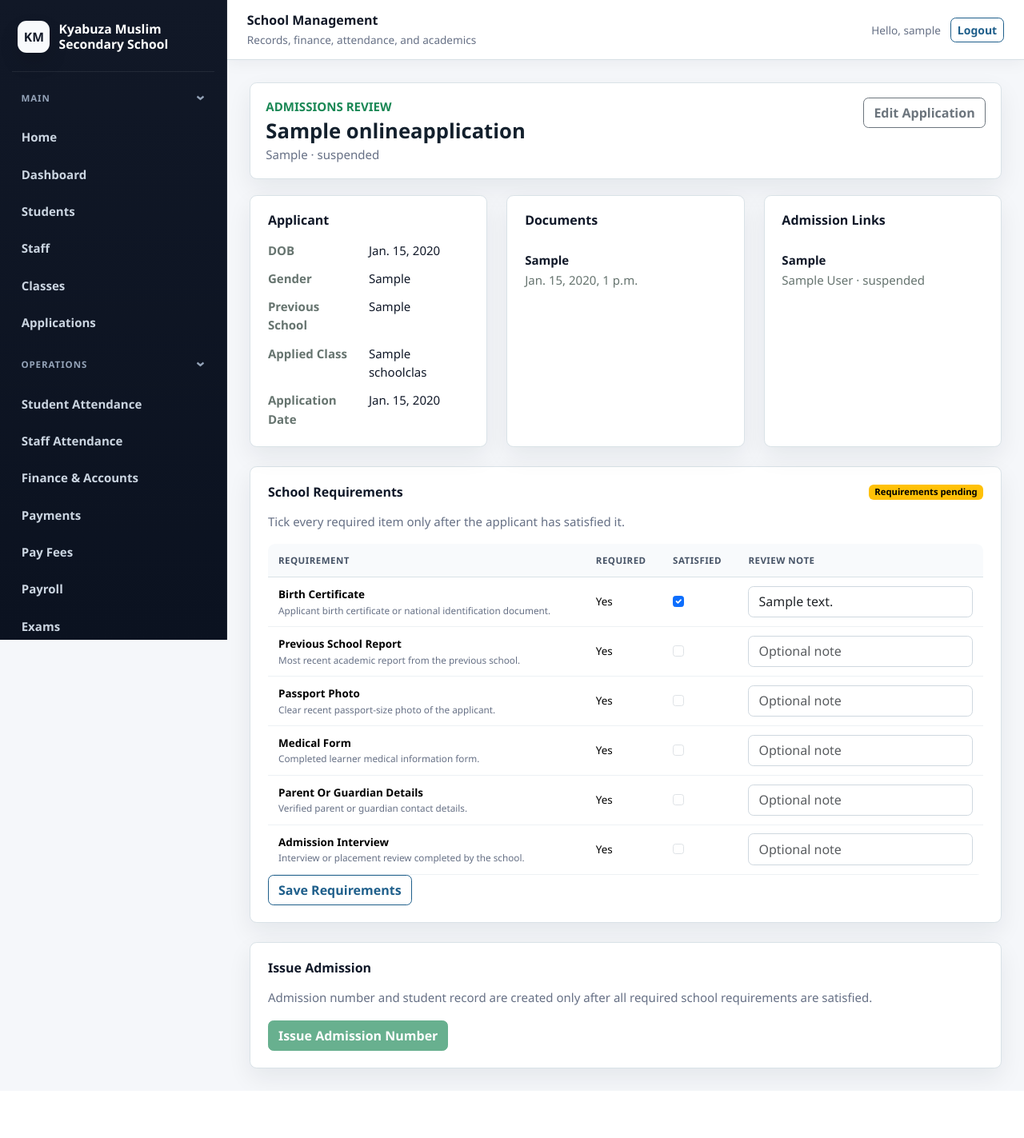
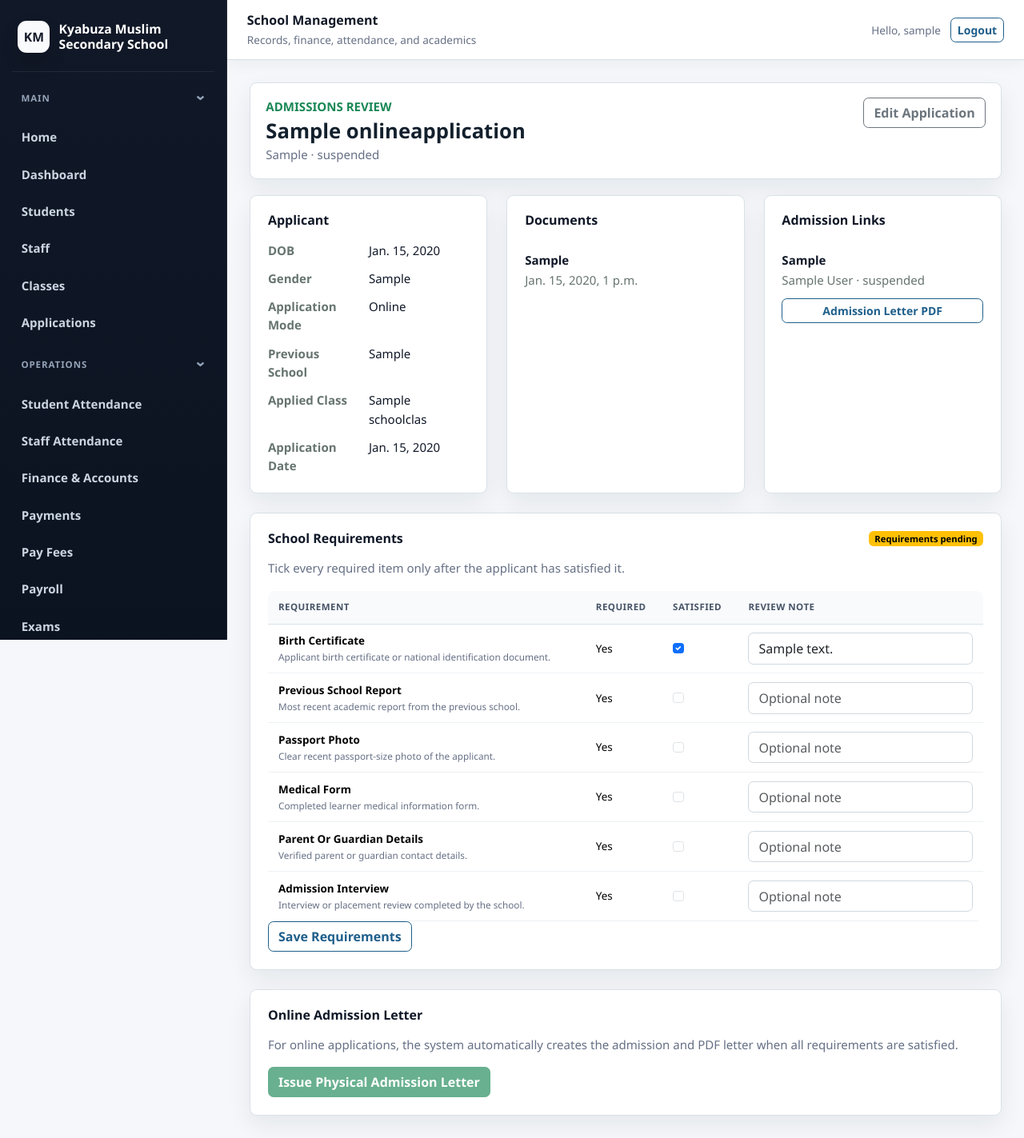
Before and after one commit to Turyatemba-silaj/schoolmanagementsystem, a Django app: page /applications/1/ in a window 1280 px wide. Shown: the whole page at 80% size. Before the commit the page ends 1362 px from the top, so only its background shows below. Run offline with Django 5.2, Linux system fonts and the light colour scheme; a user stored in the database is signed in; data comes from the database, SQL or seed files in the repository; tables that the repository leaves empty hold one stand-in row (values such as "Sample post").

Commit message:
all new changes

```diff
--- a/core/forms.py
+++ b/core/forms.py
@@ -99,6 +99,7 @@ class ApplicationForm(BootstrapModelForm):
     class Meta:
         model = OnlineApplication
         fields = [
+            'application_mode',
             'applicant_name',
             'dob',
             'gender',
--- a/core/management/commands/seed_five_records.py
+++ b/core/management/commands/seed_five_records.py
@@ -447,6 +447,7 @@ class Command(BaseCommand):
                 application_no=f'APP2026{index:04d}',
                 defaults={
                     'applicant_name': f'Demo Applicant {index}',
+                    'application_mode': OnlineApplication.ApplicationMode.ONLINE if index % 2 else OnlineApplication.ApplicationMode.PHYSICAL,
                     'dob': date(2011 + index, 4, min(index, 28)),
                     'gender': 'Female' if index % 2 else 'Male',
                     'previous_school': f'Previous School {index}',
--- a/core/models.py
+++ b/core/models.py
@@ -742,7 +742,12 @@ class TransportAllocation(TimestampedModel):
 
 
 class OnlineApplication(TimestampedModel):
+    class ApplicationMode(models.TextChoices):
+        ONLINE = 'online', 'Online'
+        PHYSICAL = 'physical', 'Physical'
+
     application_no = models.CharField(max_length=128, unique=True)
+    application_mode = models.CharField(max_length=32, choices=ApplicationMode.choices, default=ApplicationMode.ONLINE)
     applicant_name = models.CharField(max_length=256)
     dob = models.DateField(null=True, blank=True)
     gender = models.CharField(max_length=32, blank=True)
--- a/core/urls.py
+++ b/core/urls.py
@@ -46,6 +46,7 @@ urlpatterns = [
     path('applications/', views.ApplicationListView.as_view(), name='application_list'),
     path('applications/add/', views.ApplicationCreateView.as_view(), name='application_add'),
     path('applications/<int:pk>/', views.ApplicationDetailView.as_view(), name='application_detail'),
+    path('applications/<int:pk>/admission-letter/pdf/', views.admission_letter_pdf, name='admission_letter_pdf'),
     path('applications/<int:pk>/edit/', views.ApplicationUpdateView.as_view(), name='application_edit'),
     path('manage/', views.ManageIndexView.as_view(), name='manage_index'),
     path('manage/<slug:model_name>/', views.ManagedListView.as_view(), name='manage_model_list'),
--- a/core/views.py
+++ b/core/views.py
@@ -388,17 +388,25 @@ class ApplicationDetailView(LoginRequiredMixin, DetailView):
         action = request.POST.get('action')
         if action == 'save_requirements':
             update_application_requirement_checks(self.object, request)
-            messages.success(request, 'Application requirements updated.')
+            if self.object.application_mode == OnlineApplication.ApplicationMode.ONLINE and application_requirements_satisfied(self.object):
+                admission = get_or_create_application_admission(self.object, request)
+                messages.success(
+                    request,
+                    f'Online admission completed automatically. Admission letter {admission.admission_no} is ready.',
+                )
+                return redirect('admission_letter_pdf', pk=self.object.pk)
+            else:
+                messages.success(request, 'Application requirements updated.')
             return redirect('application_detail', pk=self.object.pk)
         if action == 'issue_admission':
             try:
-                admission = admit_application(self.object, request)
+                admission = get_or_create_application_admission(self.object, request)
             except ValidationError as exc:
                 messages.error(request, '; '.join(exc.messages))
             else:
                 messages.success(
                     request,
-                    f'Admission number {admission.admission_no} issued and student record created.',
+                    f'Admission letter {admission.admission_no} issued and student record created.',
                 )
             return redirect('application_detail', pk=self.object.pk)
         return super().get(request, *args, **kwargs)
@@ -534,6 +542,13 @@ def unique_student_username(admission_no):
     return f'{username}-{counter}'
 
 
+def get_or_create_application_admission(application, request):
+    admission = Admission.objects.filter(application=application).select_related('student').first()
+    if admission:
+        return admission
+    return admit_application(application, request)
+
+
 @transaction.atomic
 def admit_application(application, request):
     if Admission.objects.filter(application=application).exists():
@@ -589,6 +604,84 @@ def admit_application(application, request):
     application.save(update_fields=['status', 'updated_at'])
     log_audit(AuditLog.Action.CREATE, admission, request, 'Application admitted after all requirements were satisfied.')
     return admission
+
+
+def admission_letter_pdf_response(admission):
+    buffer = BytesIO()
+    application = admission.application
+    student = admission.student
+    safe_admission_no = ''.join(char for char in admission.admission_no if char.isalnum() or char in ('-', '_'))
+    filename = f'admission-letter-{safe_admission_no or admission.pk}.pdf'
+    doc = SimpleDocTemplate(
+        buffer,
+        pagesize=A4,
+        rightMargin=0.55 * inch,
+        leftMargin=0.55 * inch,
+        topMargin=0.55 * inch,
+        bottomMargin=0.55 * inch,
+        title=f'{student} Admission Letter',
+    )
+    styles = getSampleStyleSheet()
+    story = [
+        Paragraph('Kyabuza Muslim Secondary School', styles['Title']),
+        Paragraph('Official Admission Letter', styles['Heading2']),
+        Spacer(1, 0.2 * inch),
+        Paragraph(f'Date: {timezone.localdate()}', styles['Normal']),
+        Paragraph(f'Admission Number: <b>{admission.admission_no}</b>', styles['Normal']),
+        Spacer(1, 0.2 * inch),
+        Paragraph(f'Dear {student.first_name} {student.last_name},', styles['Normal']),
+        Spacer(1, 0.12 * inch),
+        Paragraph(
+            'We are pleased to confirm that you have been admitted to Kyabuza Muslim Secondary School. '
+            'This letter confirms that the school admission requirements have been verified and your student record has been created.',
+            styles['Normal'],
+        ),
+        Spacer(1, 0.2 * inch),
+        Table(
+            [
+                ['Student Name', str(student)],
+                ['Admission No.', admission.admission_no],
+                ['Application No.', application.application_no if application else '-'],
+                ['Application Mode', application.get_application_mode_display() if application else '-'],
+                ['Admitted Class', str(application.applied_class) if application and application.applied_class else '-'],
+                ['Admission Date', str(admission.admission_date)],
+                ['Status', admission.status.title()],
+            ],
+            colWidths=[1.8 * inch, 4.5 * inch],
+            style=[
+                ('GRID', (0, 0), (-1, -1), 0.4, colors.HexColor('#d0d5dd')),
+                ('BACKGROUND', (0, 0), (0, -1), colors.HexColor('#f2f4f7')),
+                ('FONTNAME', (0, 0), (0, -1), 'Helvetica-Bold'),
+                ('VALIGN', (0, 0), (-1, -1), 'TOP'),
+                ('PADDING', (0, 0), (-1, -1), 8),
+            ],
+        ),
+        Spacer(1, 0.25 * inch),
+        Paragraph(
+            'Please present this admission letter to the school administration office for final reporting instructions, fees guidance, and class placement confirmation.',
+            styles['Normal'],
+        ),
+        Spacer(1, 0.35 * inch),
+        Paragraph('Issued by: School Administration', styles['Normal']),
+    ]
+    doc.build(story)
+    response = HttpResponse(buffer.getvalue(), content_type='application/pdf')
+    response['Content-Disposition'] = f'attachment; filename="{filename}"'
+    return response
+
+
+@login_required
+def admission_letter_pdf(request, pk):
+    application = get_object_or_404(OnlineApplication, pk=pk)
+    if not application_requirements_satisfied(application):
+        messages.error(request, 'Admission letter cannot be generated until all required school requirements are satisfied.')
+        return redirect('application_detail', pk=application.pk)
+    try:
+        admission = get_or_create_application_admission(application, request)
+    except ValidationError as exc:
+        messages.error(request, '; '.join(exc.messages))
+        return redirect('application_detail', pk=application.pk)
+    return admission_letter_pdf_response(admission)
 
 
 def latest_payment_for_student(student):
--- a/templates/core/application_detail.html
+++ b/templates/core/application_detail.html
@@ -17,6 +17,7 @@
             <dl class="detail-list">
                 <dt>DOB</dt><dd>{{ application.dob }}</dd>
                 <dt>Gender</dt><dd>{{ application.gender }}</dd>
+                <dt>Application Mode</dt><dd>{{ application.get_application_mode_display }}</dd>
                 <dt>Previous School</dt><dd>{{ application.previous_school }}</dd>
                 <dt>Applied Class</dt><dd>{{ application.applied_class }}</dd>
                 <dt>Application Date</dt><dd>{{ application.application_date }}</dd>
@@ -35,7 +36,11 @@
         <div class="section-panel h-100">
             <h2>Admission Links</h2>
             {% for admission in admissions %}
-                <div class="record-row"><strong>{{ admission.admission_no }}</strong><span>{{ admission.student }} &middot; {{ admission.status }}</span></div>
+                <div class="record-row">
+                    <strong>{{ admission.admission_no }}</strong>
+                    <span>{{ admission.student }} &middot; {{ admission.status }}</span>
+                    <a class="btn btn-sm btn-outline-primary mt-2" href="{% url 'admission_letter_pdf' application.pk %}">Admission Letter PDF</a>
+                </div>
             {% empty %}<p class="text-muted">No admission has been created from this application.</p>{% endfor %}
         </div>
     </div>
@@ -95,13 +100,17 @@
 </div>
 
 <div class="section-panel mt-4">
-    <h2>Issue Admission</h2>
-    <p class="text-muted">Admission number and student record are created only after all required school requirements are satisfied.</p>
+    <h2>{% if application.application_mode == 'online' %}Online Admission Letter{% else %}Physical Admission Letter{% endif %}</h2>
+    {% if application.application_mode == 'online' %}
+        <p class="text-muted">For online applications, the system automatically creates the admission and PDF letter when all requirements are satisfied.</p>
+    {% else %}
+        <p class="text-muted">For physical applications, the administrator verifies requirements and then issues the admission letter.</p>
+    {% endif %}
     <form method="post">
         {% csrf_token %}
         <input type="hidden" name="action" value="issue_admission">
-        <button class="btn btn-success" type="submit" {% if not requirements_satisfied or admissions %}disabled{% endif %}>
-            Issue Admission Number
+        <button class="btn btn-success" type="submit" {% if not requirements_satisfied or admissions or application.application_mode == 'online' %}disabled{% endif %}>
+            Issue Physical Admission Letter
         </button>
     </form>
 </div>
--- a/templates/core/application_list.html
+++ b/templates/core/application_list.html
@@ -8,13 +8,14 @@
 <div class="table-responsive">
 <table class="table table-striped">
     <thead>
-        <tr><th>Application No</th><th>Applicant</th><th>Applied Class</th><th>Status</th><th></th></tr>
+        <tr><th>Application No</th><th>Applicant</th><th>Mode</th><th>Applied Class</th><th>Status</th><th></th></tr>
     </thead>
     <tbody>
         {% for application in applications %}
             <tr>
                 <td>{{ application.application_no }}</td>
                 <td>{{ application.applicant_name }}</td>
+                <td>{{ application.get_application_mode_display }}</td>
                 <td>{{ application.applied_class }}</td>
                 <td>{{ application.status }}</td>
                 <td>
@@ -23,7 +24,7 @@
                 </td>
             </tr>
         {% empty %}
-            <tr><td colspan="5">No applications found.</td></tr>
+            <tr><td colspan="6">No applications found.</td></tr>
         {% endfor %}
     </tbody>
 </table>
```
Also changed, not shown: core/migrations/0011_onlineapplication_application_mode.py (added), 1 other file.
